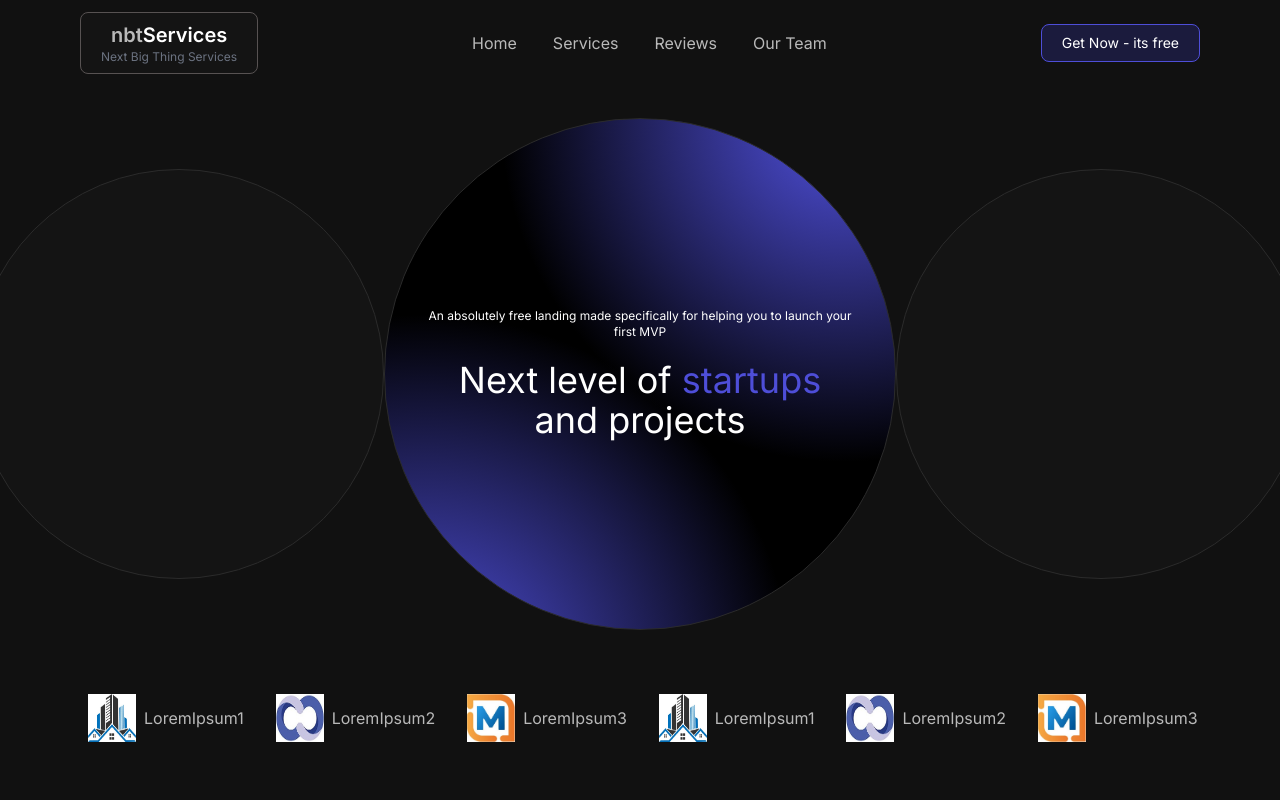
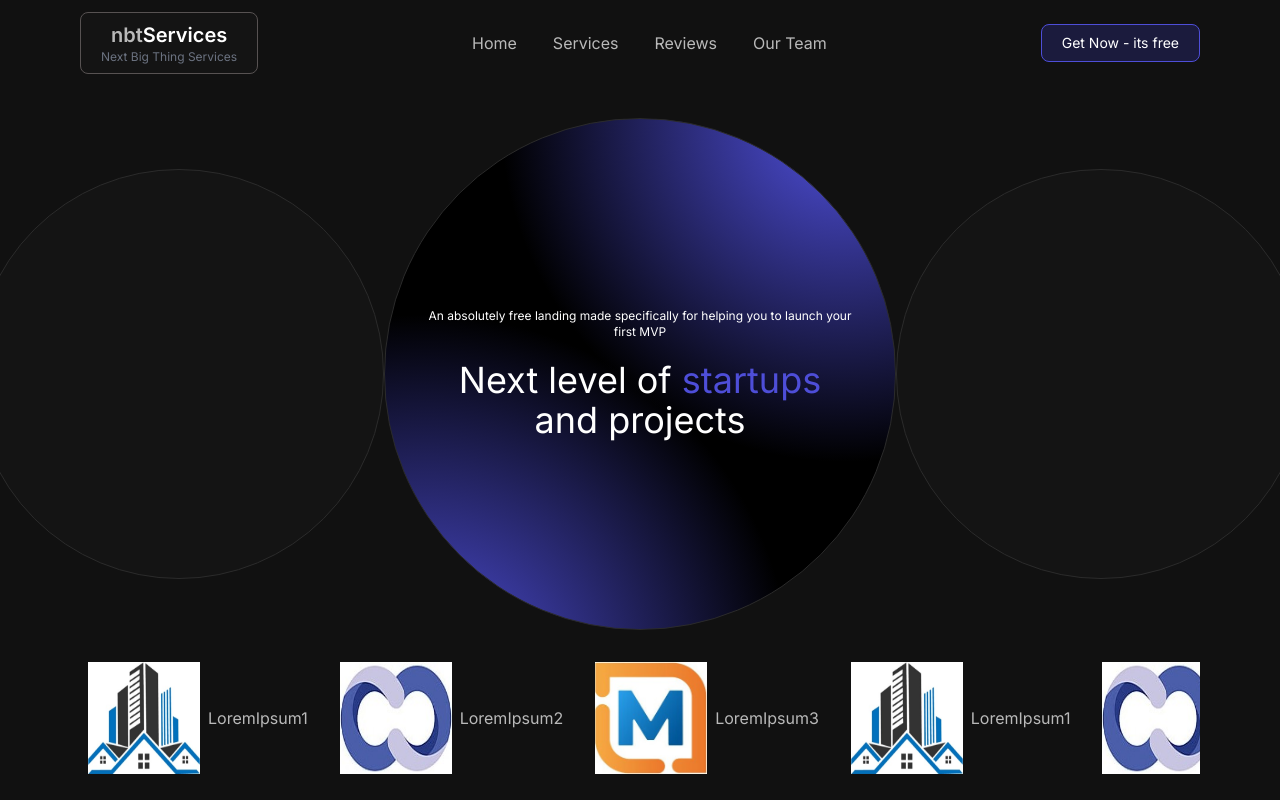
Before and after one commit to biswajit035/NBT, a Next.js app: page / in a window 1280 px wide. Built offline with nearby package versions, Linux system fonts and the light colour scheme.

Commit message:
fix: :bug: style bug fixed

```diff
--- a/src/pages/CompanySlider.tsx
+++ b/src/pages/CompanySlider.tsx
@@ -53,7 +53,7 @@ const CompanySlider = () => {
     },
   ]
   return (
-    <div className='no-scrollbar flex h-28 gap-8 overflow-x-scroll px-2 py-8 md:mx-10 lg:mx-20'>
+    <div className='no-scrollbar stdPy flex h-28 gap-8 overflow-x-scroll px-2 md:mx-10 lg:mx-20'>
       {
         clientData.map((item,idx)=>{
           return <Card key={idx} name={item?.Name} img={item.img}/>
```
